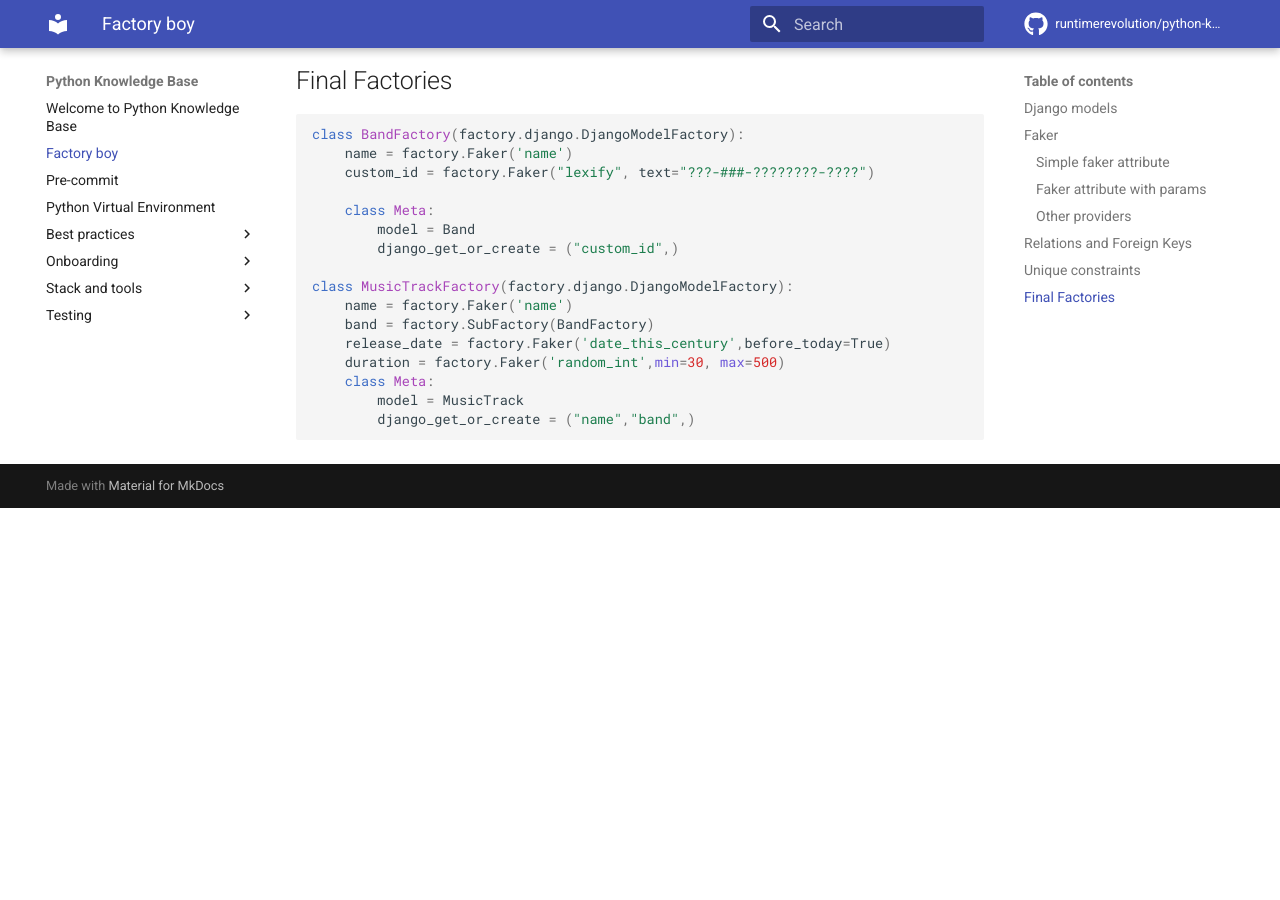
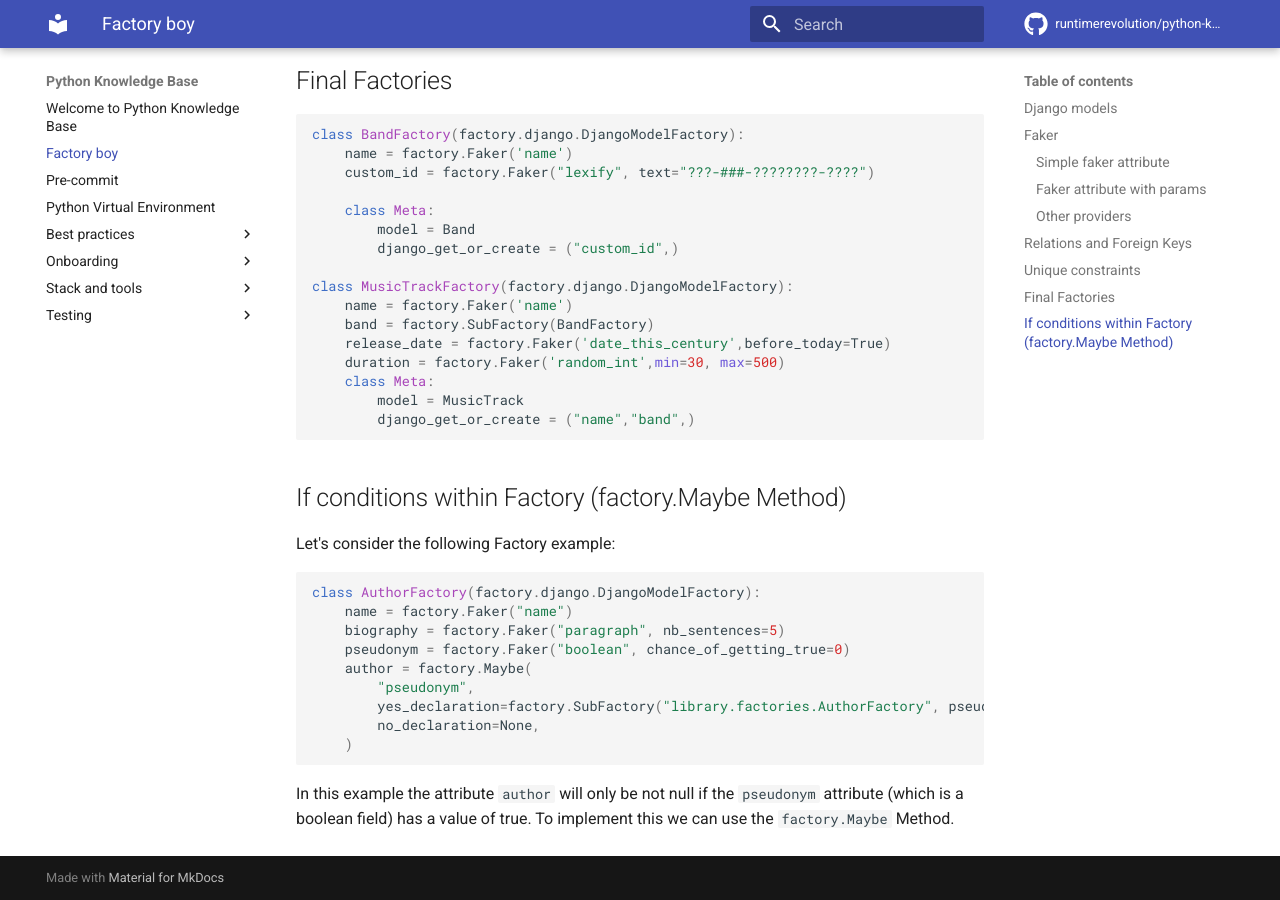
Before and after one commit to runtimerevolution/python-knowledge-base, an MkDocs documentation site: the page built from docs/factory_boy.md, in a window 1280 px wide and 900 px high, scrolled down 2708 px. Built offline with MkDocs 1.6.1 and Material for MkDocs 9.7.7, drawn with Linux system fonts in a browser that asks for light colours; emoji names are drawn with the system emoji font; comment, search, counter and statistics services are not loaded; before the commit the page ends 3216 px from its top, so only the background shows below that.

Commit message:
Updated Factory Boy with Maybe Method

`````diff
--- a/docs/factory_boy.md
+++ b/docs/factory_boy.md
@@ -11,7 +11,7 @@ This is a simple how to guide for how to use this library:
 
 Let's consider we have the following django models:
 
-````python
+```python
 class MusicTrack(models.Model):
     name = models.TextField()
     duration = models.IntegerField() # in seconds
@@ -24,9 +24,10 @@ class MusicTrack(models.Model):
 class Band(models.Model):
     name = models.TextField()
     custom_id = models.TextField(unique=True)
-````
+```
 
 ## Faker
+
 - factory boy with faker https://factoryboy.readthedocs.io/en/stable/reference.html#faker
 - faker https://faker.readthedocs.io/en/latest/
 
@@ -34,13 +35,15 @@ Factory boy has many ways to generate data, usually we prefer to use Faker,
 factory boy provides a wrapper for faker
 
 ### Simple faker attribute
-````python
+
+```python
 class MusicTrackFactory(factory.django.DjangoModelFactory):
     name = factory.Faker('name')
 
     class Meta:
         model = MusicTrack
-````
+```
+
 Basically this is calling the `name` function in Faker library
 https://faker.readthedocs.io/en/latest/providers/faker.providers.person.html#faker.providers.person.Provider.name
 
@@ -51,24 +54,28 @@ we can use `random_int` like in
 https://faker.readthedocs.io/en/latest/providers/baseprovider.html#faker.providers.BaseProvider.random_int
 
 :x: **Common Mistake:**
-````python
+
+```python
 class MusicTrackFactory(factory.django.DjangoModelFactory):
     name = factory.Faker('name')
     duration = fake.random_int(min=30, max=500)
-````
+```
+
 the issue with the implementation above is that it will generate a random number only once.
 
 For example, when you would run a `MusicTrackFactory.create()` the duration would be some random number like 154,
-and the next time you run `MusicTrackFactory.create()` the duration would all be 154, instead  of a new random number
+and the next time you run `MusicTrackFactory.create()` the duration would all be 154, instead of a new random number
 
 :white_check_mark: **Correct Implementation:**
-````python
+
+```python
 class MusicTrackFactory(factory.django.DjangoModelFactory):
     name = factory.Faker('name')
     duration = factory.Faker('random_int',min=30, max=500)
-````
+```
 
 ### Other providers
+
 Here is a list of other fakers classes https://faker.readthedocs.io/en/latest/providers.html
 
 ## Relations and Foreign Keys
@@ -77,14 +84,14 @@ https://factoryboy.readthedocs.io/en/stable/recipes.html#dependent-objects-forei
 
 You can use SubFactory to create other dependent models like:
 
-````python
+```python
 class BandFactory(factory.django.DjangoModelFactory):
     name = factory.Faker('name')
 
 class MusicTrackFactory(factory.django.DjangoModelFactory):
     name = factory.Faker('name')
     Band = factory.SubFactory(BandFactory)
-````
+```
 
 ## Unique constraints
 
@@ -92,7 +99,7 @@ https://factoryboy.readthedocs.io/en/stable/orms.html#factory.django.DjangoOptio
 
 for django we use django_get_or_create, for unique fields so we don't have exception when running tests
 
-````python
+```python
 class BandFactory(factory.django.DjangoModelFactory):
     name = factory.Faker('name')
     custom_id = factory.Faker("lexify", text="???-###-????????-????")
@@ -108,11 +115,11 @@ class MusicTrackFactory(factory.django.DjangoModelFactory):
     class Meta:
         model = MusicTrack
         django_get_or_create = ("name","band",)
-````
+```
 
 ## Final Factories
 
-````python
+```python
 class BandFactory(factory.django.DjangoModelFactory):
     name = factory.Faker('name')
     custom_id = factory.Faker("lexify", text="???-###-????????-????")
@@ -129,4 +136,23 @@ class MusicTrackFactory(factory.django.DjangoModelFactory):
     class Meta:
         model = MusicTrack
         django_get_or_create = ("name","band",)
-````
+```
+
+## If conditions within Factory (factory.Maybe Method)
+
+Let's consider the following Factory example:
+
+```python
+class AuthorFactory(factory.django.DjangoModelFactory):
+    name = factory.Faker("name")
+    biography = factory.Faker("paragraph", nb_sentences=5)
+    pseudonym = factory.Faker("boolean", chance_of_getting_true=0)
+    author = factory.Maybe(
+        "pseudonym",
+        yes_declaration=factory.SubFactory("library.factories.AuthorFactory", pseudonym=False),
+        no_declaration=None,
+    )
+```
+
+In this example the attribute `author` will only be not null if the `pseudonym` attribute (which is a boolean field) has a value of true.
+To implement this we can use the `factory.Maybe` Method.
`````
